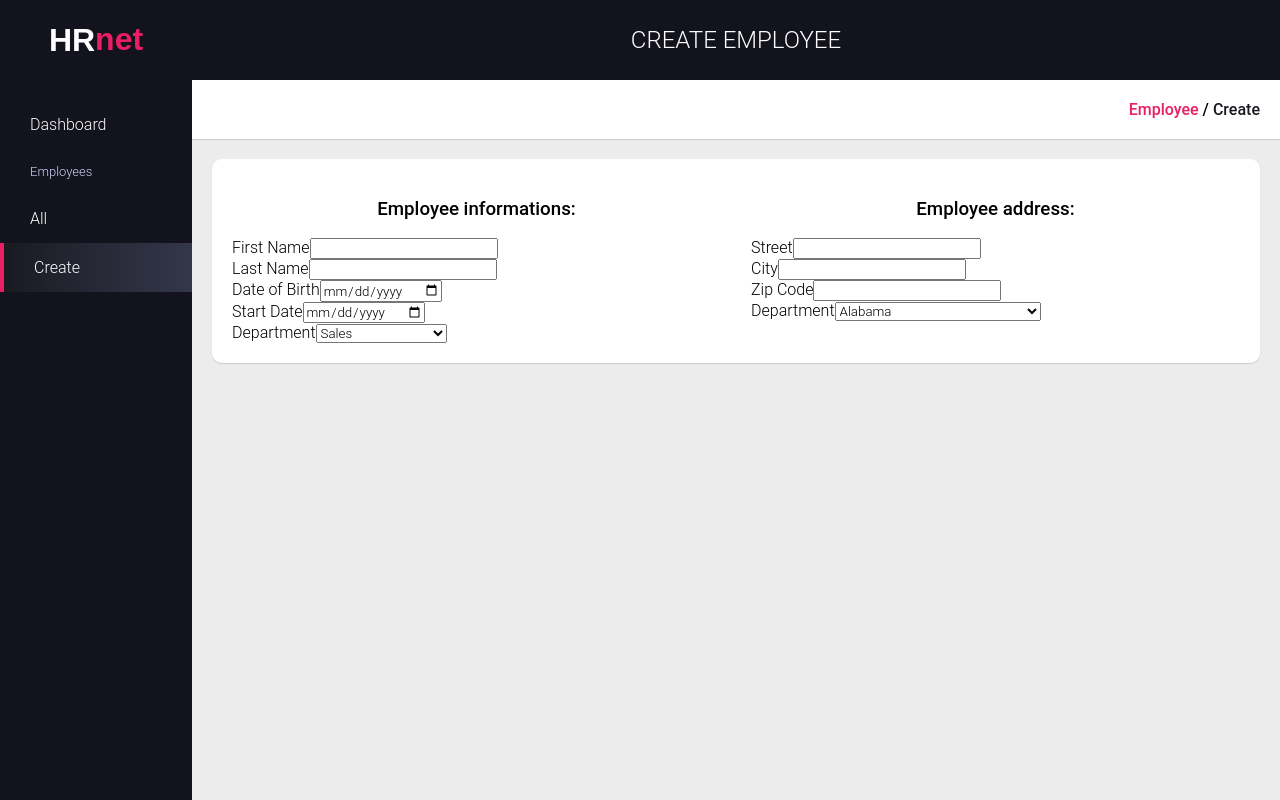
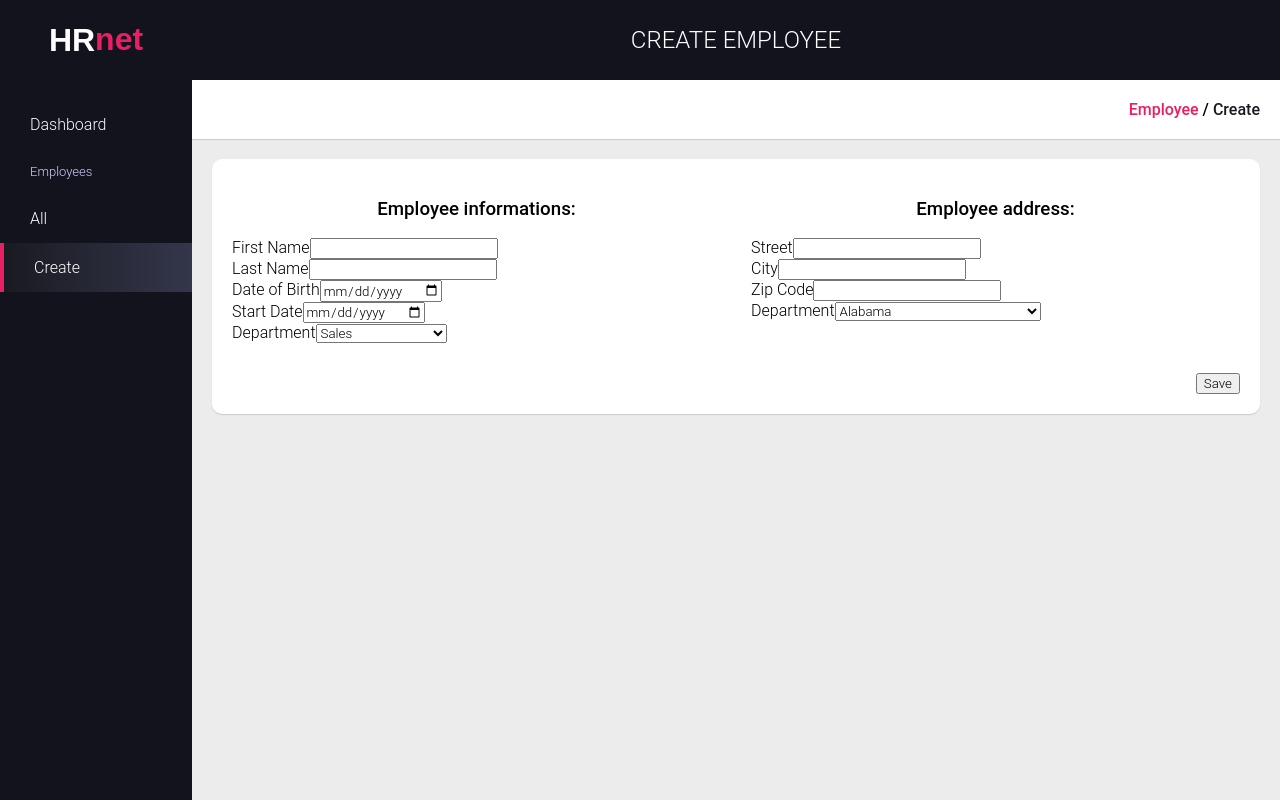
Before and after one commit to BELAID78/P14_React_HRnet, a React (Create React App) app: page /create-employee in a window 1280 px wide. Built offline with nearby package versions, Linux system fonts and the light colour scheme.

Commit message:
complete the create employee form content

```diff
--- a/src/components/CreateEmployeeForm/CreateEmployeeForm.js
+++ b/src/components/CreateEmployeeForm/CreateEmployeeForm.js
@@ -70,6 +70,10 @@ function CreateEmployeeForm() {
 
                 </div>
             </form>
+
+            <div className='m-t-30 text-right'>
+                <button className='btn btn-pink btn-rounded'>Save</button>
+            </div>
         </div>
     )
 }
```
